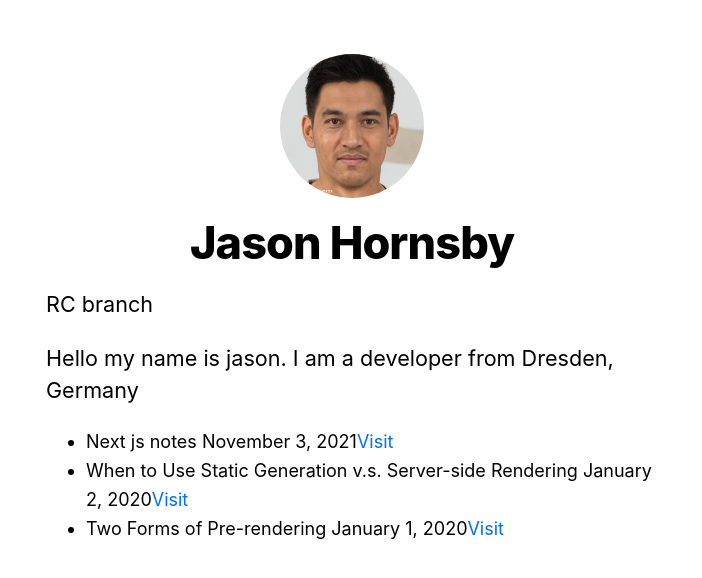
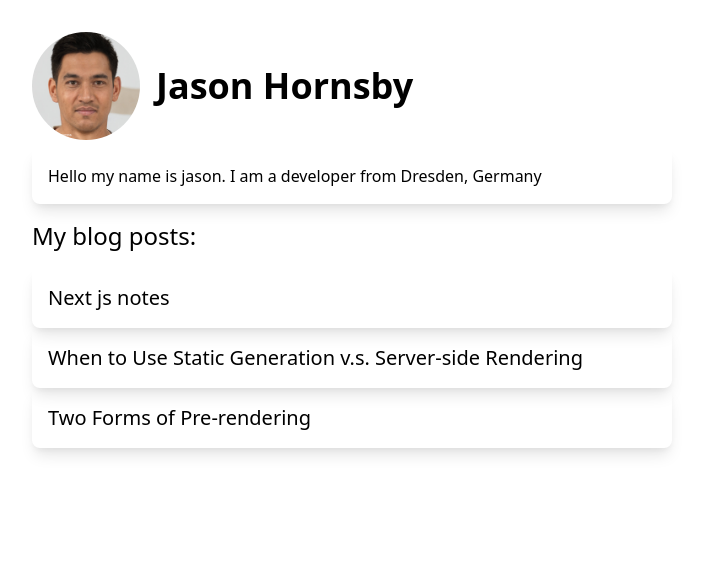
Before and after one commit to jasonhornsby/portfolio, a Next.js app: page / in a window 1280 px wide. Shown: the top 578 px of the page, without its empty margins (288-990 px from the left). Built offline with nearby package versions, Linux system fonts and the light colour scheme.

Commit message:
Implemented tailwind

```diff
--- /dev/null
+++ b/components/blog-preview.tsx
@@ -0,0 +1,18 @@
+import Link from "next/link";
+
+type BlogPreviewProperties = {
+  id: string;
+  title: string;
+  date: string;
+  key: string;
+};
+
+export default function BlogPreview(props: BlogPreviewProperties) {
+  return (
+    <Link href={"/posts/" + props.id}>
+      <div className="cursor-pointer shadow-lg p-4 rounded-lg">
+        <h3>{props.title}</h3>
+      </div>
+    </Link>
+  );
+}
--- /dev/null
+++ b/components/header.tsx
@@ -0,0 +1,57 @@
+import { NAME } from "../lib/statics";
+import Image from "next/image";
+
+export default function Header() {
+  return (
+    <div className="container flex flex-row items-center">
+      <Image
+        priority
+        src="/images/face.jpg"
+        className="rounded-full"
+        height={108}
+        width={108}
+        alt={NAME}
+      />
+      <h1 className="ml-4">{NAME}</h1>
+    </div>
+  );
+}
+
+/*
+
+<header className={styles.header}>
+        {home ? (
+          <>
+            <Image
+              priority
+              src="/images/face.jpg"
+              height={144}
+              width={144}
+              alt={name}
+            />
+            <h1>{name}</h1>
+          </>
+        ) : (
+          <>
+            <Link href="/">
+              <a>
+                <Image
+                  priority
+                  src="/images/face.jpg"
+                  height={108}
+                  width={108}
+                  alt={name}
+                />
+              </a>
+            </Link>
+            <h2>
+              <Link href="/">
+                <a>{name}</a>
+              </Link>
+            </h2>
+          </>
+        )}
+      </header>
+
+
+*/
--- a/components/layout.module.scss
+++ /dev/null
@@ -1,15 +0,0 @@
-.container {
-    max-width: 36rem;
-    padding: 0 1rem;
-    margin: 3rem auto 6rem;
-  }
-
-  .header {
-    display: flex;
-    flex-direction: column;
-    align-items: center;
-  }
-
-  .backToHome {
-    margin: 3rem 0 0;
-  }
--- a/components/layout.tsx
+++ b/components/layout.tsx
@@ -1,15 +1,14 @@
 import Head from "next/head";
 import Image from "next/image";
-import styles from "./layout.module.scss";
-import utilStyles from "../styles/utils.module.scss";
 import Link from "next/link";
+import Header from "./header";
 
 const name = "Jason Hornsby";
 export const siteTitle = "Jason Hornsby Portfolio";
 
 export default function Layout({ children, home }) {
   return (
-    <div className={styles.container}>
+    <div className="container mx-auto w-1/2 pt-8">
       <Head>
         <link rel="icon" href="/favicon.ico" />
         <meta
@@ -25,44 +24,10 @@ export default function Layout({ children, home }) {
         <meta name="og:title" content={siteTitle} />
         <meta name="twitter:card" content="summary_large_image" />
       </Head>
-      <header className={styles.header}>
-        {home ? (
-          <>
-            <Image
-              priority
-              src="/images/face.jpg"
-              className={utilStyles.borderCircle}
-              height={144}
-              width={144}
-              alt={name}
-            />
-            <h1 className={utilStyles.heading2Xl}>{name}</h1>
-          </>
-        ) : (
-          <>
-            <Link href="/">
-              <a>
-                <Image
-                  priority
-                  src="/images/face.jpg"
-                  className={utilStyles.borderCircle}
-                  height={108}
-                  width={108}
-                  alt={name}
-                />
-              </a>
-            </Link>
-            <h2 className={utilStyles.headingLg}>
-              <Link href="/">
-                <a className={utilStyles.colorInherit}>{name}</a>
-              </Link>
-            </h2>
-          </>
-        )}
-      </header>
+      <Header></Header>
       <main>{children}</main>
       {!home && (
-        <div className={styles.backToHome}>
+        <div>
           <Link href="/">
             <a>← Back to home</a>
           </Link>
--- /dev/null
+++ b/lib/statics.ts
@@ -0,0 +1 @@
+export const NAME = 'Jason Hornsby'
--- a/pages/index.tsx
+++ b/pages/index.tsx
@@ -3,27 +3,25 @@ import Link from "next/link";
 import Layout, { siteTitle } from "../components/layout";
 import Date from "../components/date";
 import { getSortedPostsData, BlogData } from "../lib/posts";
-import utilStyles from "../styles/utils.module.scss";
+import BlogPreview from "../components/blog-preview";
 
 export default function Home({ allPostsData }) {
   return (
     <Layout home>
       <>
         <Head>
-          <title>{siteTitle}</title>
+          <title className="rotate-90">{siteTitle}</title>
         </Head>
-        <section className={utilStyles.headingMd}>
-          <span>RC branch</span>
-          <p>Hello my name is jason. I am a developer from Dresden, Germany</p>
+        <section className="shadow-lg rounded-lg p-4 mt-2">
+          <p className="text-grey-500 subpixel-antialiased">
+            Hello my name is jason. I am a developer from Dresden, Germany
+          </p>
         </section>
-        <ul>
-          {allPostsData.map(({ title, id, date }: BlogData) => (
-            <li key={id}>
-              <span>{title}</span> <Date dateString={date}></Date>
-              <Link href={"/posts/" + id}>Visit</Link>
-            </li>
-          ))}
-        </ul>
+        <h2 className="mt-4 mb-4">My blog posts:</h2>
+
+        {allPostsData.map(({ id, title, date }: BlogData) => (
+          <BlogPreview id={id} title={title} date={date} key={id} />
+        ))}
       </>
     </Layout>
   );
--- a/pages/posts/[id].tsx
+++ b/pages/posts/[id].tsx
@@ -2,7 +2,6 @@ import Head from "next/head";
 import Date from "../../components/date";
 import Layout from "../../components/layout";
 import { getAllPostIds, getPostData, BlogData } from "../../lib/posts";
-import utilStyles from "../../styles/utils.module.scss";
 
 export default function Post({ postData }) {
   return (
@@ -11,9 +10,9 @@ export default function Post({ postData }) {
         <title>{postData.title}</title>
       </Head>
       <article>
-        <h1 className={utilStyles.headingX1}>{postData.title}</h1>
+        <h1>{postData.title}</h1>
 
-        <div className={utilStyles.lightText}>
+        <div>
           <Date dateString={postData.date} />
         </div>
 
--- a/styles/global.scss
+++ b/styles/global.scss
@@ -1,27 +1,16 @@
-html,
-body {
-  padding: 0;
-  margin: 0;
-  font-family: -apple-system, BlinkMacSystemFont, Segoe UI, Roboto, Oxygen, Ubuntu,
-    Cantarell, Fira Sans, Droid Sans, Helvetica Neue, sans-serif;
-  line-height: 1.6;
-  font-size: 18px;
+@import "tailwindcss/base";
+@import "tailwindcss/components";
+@import "tailwindcss/utilities";
+
+h1 {
+  @apply text-4xl;
+  @apply font-bold;
 }
 
-* {
-  box-sizing: border-box;
+h2 {
+  @apply text-2xl;
 }
 
-a {
-  color: #0070f3;
-  text-decoration: none;
+h3 {
+  @apply text-xl;
 }
-
-a:hover {
-  text-decoration: underline;
-}
-
-img {
-  max-width: 100%;
-  display: block;
-}
--- a/styles/utils.module.scss
+++ /dev/null
@@ -1,52 +0,0 @@
-.heading2Xl {
-    font-size: 2.5rem;
-    line-height: 1.2;
-    font-weight: 800;
-    letter-spacing: -0.05rem;
-    margin: 1rem 0;
-  }
-
-  .headingXl {
-    font-size: 2rem;
-    line-height: 1.3;
-    font-weight: 800;
-    letter-spacing: -0.05rem;
-    margin: 1rem 0;
-  }
-
-  .headingLg {
-    font-size: 1.5rem;
-    line-height: 1.4;
-    margin: 1rem 0;
-  }
-
-  .headingMd {
-    font-size: 1.2rem;
-    line-height: 1.5;
-  }
-
-  .borderCircle {
-    border-radius: 9999px;
-  }
-
-  .colorInherit {
-    color: inherit;
-  }
-
-  .padding1px {
-    padding-top: 1px;
-  }
-
-  .list {
-    list-style: none;
-    padding: 0;
-    margin: 0;
-  }
-
-  .listItem {
-    margin: 0 0 1.25rem;
-  }
-
-  .lightText {
-    color: #666;
-  }
--- a/tailwind.config.js
+++ b/tailwind.config.js
@@ -1,7 +1,13 @@
-module.exports = {
-    purge: [
-      // Use *.tsx if using TypeScript
-      './pages/**/*.tsx',
-      './components/**/*.tsx'
-    ]
+  // tailwind.config.js
+  module.exports = {
+   purge: [
+     './src/**/*.html',
+     './src/**/*.js',
+   ],
+    darkMode: false, // or 'media' or 'class'
+    theme: {
+      extend: {},
+    },
+    variants: {},
+    plugins: [],
   }
```
